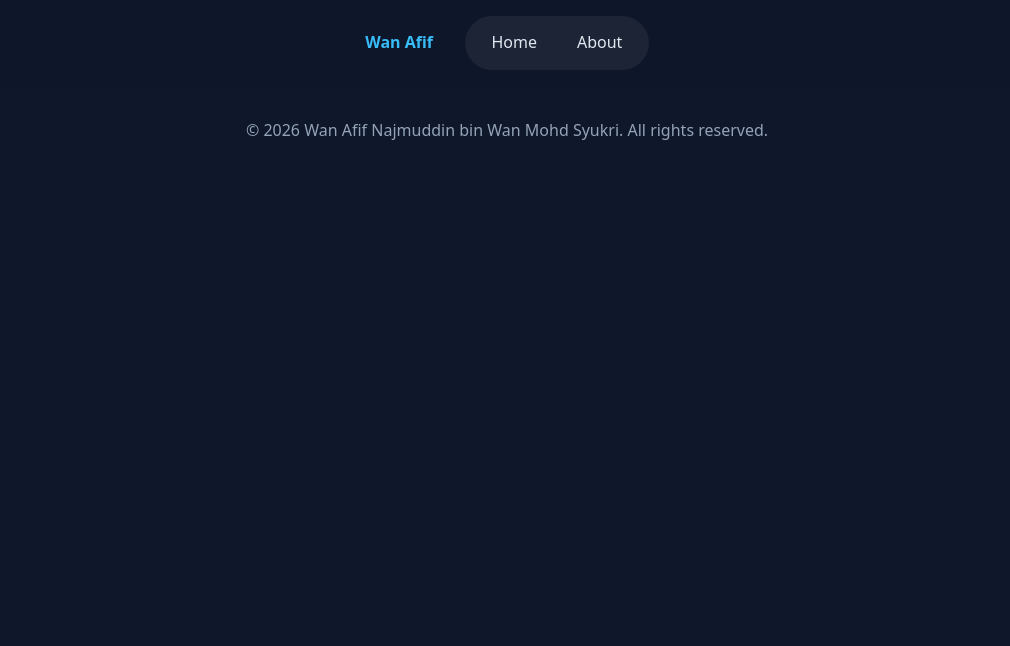
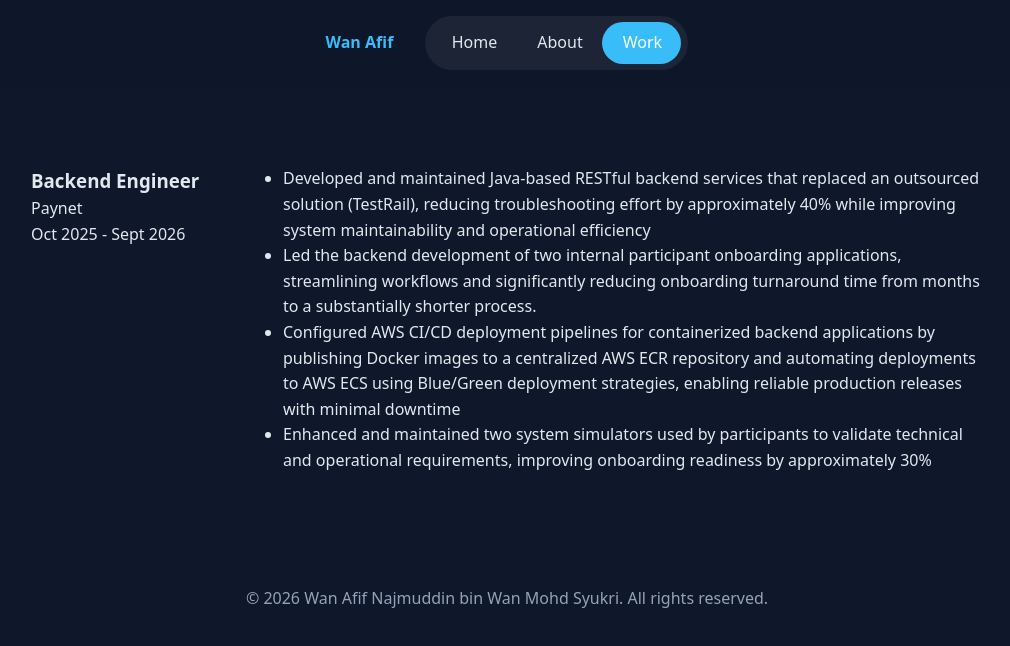
Before and after one commit to afuuuuf/portfolio, a React (Vite) app: page /work in a window 1280 px wide. Shown: the top 646 px of the page, without its empty margins (133-1143 px from the left). Built offline with nearby package versions, Linux system fonts and the light colour scheme.

Commit message:
feat: work page

```diff
--- a/src/App.jsx
+++ b/src/App.jsx
@@ -3,6 +3,7 @@ import Navbar from "./components/layout/Navbar";
 import Footer from "./components/layout/Footer";
 import Home from "./pages/Home";
 import About from "./pages/About";
+import Work from "./pages/Work";
 
 export default function App() {
   return (
@@ -12,6 +13,7 @@ export default function App() {
         <Routes>
           <Route path="/" element={<Home />} />
           <Route path="/about" element={<About />} />
+          <Route path="/work" element={<Work />} />
         </Routes>
       </main>
       <Footer />
--- a/src/components/layout/Navbar.jsx
+++ b/src/components/layout/Navbar.jsx
@@ -5,6 +5,7 @@ import styles from "./Navbar.module.css";
 const NAV_ITEMS = [
   { path: "/", label: "Home" },
   { path: "/about", label: "About" },
+  { path: "/work", label: "Work" },
 ];
 
 export default function Navbar() {
--- /dev/null
+++ b/src/components/sections/WorkExperience.jsx
@@ -0,0 +1,27 @@
+import { workExperience } from "../../data/work-experience";
+import styles from "./WorkExperience.module.css";
+
+export default function WorkExperience() {
+  return (
+    <section id="work" className={`container ${styles.workExperience}`}>
+      {workExperience.map((job) => (
+        <div key={job.company} className={styles.workSection}>
+          <div className={styles.workPosition}>
+            <h3>{job.position}</h3>
+            <p>{job.company}</p>
+            <p>
+              {job.date_start} - {job.date_end}
+            </p>
+          </div>
+          <div className={styles.workDescription}>
+            <ul>
+              {job.description.map((point, i) => (
+                <li key={i}>{point}</li>
+              ))}
+            </ul>
+          </div>
+        </div>
+      ))}
+    </section>
+  );
+}
--- /dev/null
+++ b/src/components/sections/WorkExperience.module.css
@@ -0,0 +1,27 @@
+.workSection {
+  display: flex;
+  flex-direction: row;
+  justify-content: space-between;
+  align-items: flex-start;
+  gap: 2rem;
+}
+
+.workSection + .workSection {
+  margin-top: 2.5rem;
+  padding-top: 2.5rem;
+  border-top: 1px solid var(--border, rgba(255, 255, 255, 0.1));
+}
+
+.workPosition {
+  flex: 0 0 220px;
+}
+
+.workDescription {
+  flex: 1;
+}
+
+@media (max-width: 700px) {
+  .workSection {
+    flex-direction: column;
+  }
+}
--- /dev/null
+++ b/src/data/work-experience.js
@@ -0,0 +1,14 @@
+export const workExperience = [
+  {
+    company: "Paynet",
+    position: "Backend Engineer",
+    date_start: "Oct 2025",
+    date_end: "Sept 2026",
+    description: [
+      "Developed and maintained Java-based RESTful backend services that replaced an outsourced solution (TestRail), reducing troubleshooting effort by approximately 40% while improving system maintainability and operational efficiency",
+      "Led the backend development of two internal participant onboarding applications, streamlining workflows and significantly reducing onboarding turnaround time from months to a substantially shorter process.",
+      "Configured AWS CI/CD deployment pipelines for containerized backend applications by publishing Docker images to a centralized AWS ECR repository and automating deployments to AWS ECS using Blue/Green deployment strategies, enabling reliable production releases with minimal downtime",
+      "Enhanced and maintained two system simulators used by participants to validate technical and operational requirements, improving onboarding readiness by approximately 30%",
+    ],
+  },
+];
--- /dev/null
+++ b/src/pages/Work.jsx
@@ -0,0 +1,9 @@
+import WorkExperience from "../components/sections/WorkExperience";
+
+export default function Work() {
+  return (
+    <>
+      <WorkExperience />
+    </>
+  );
+}
```
